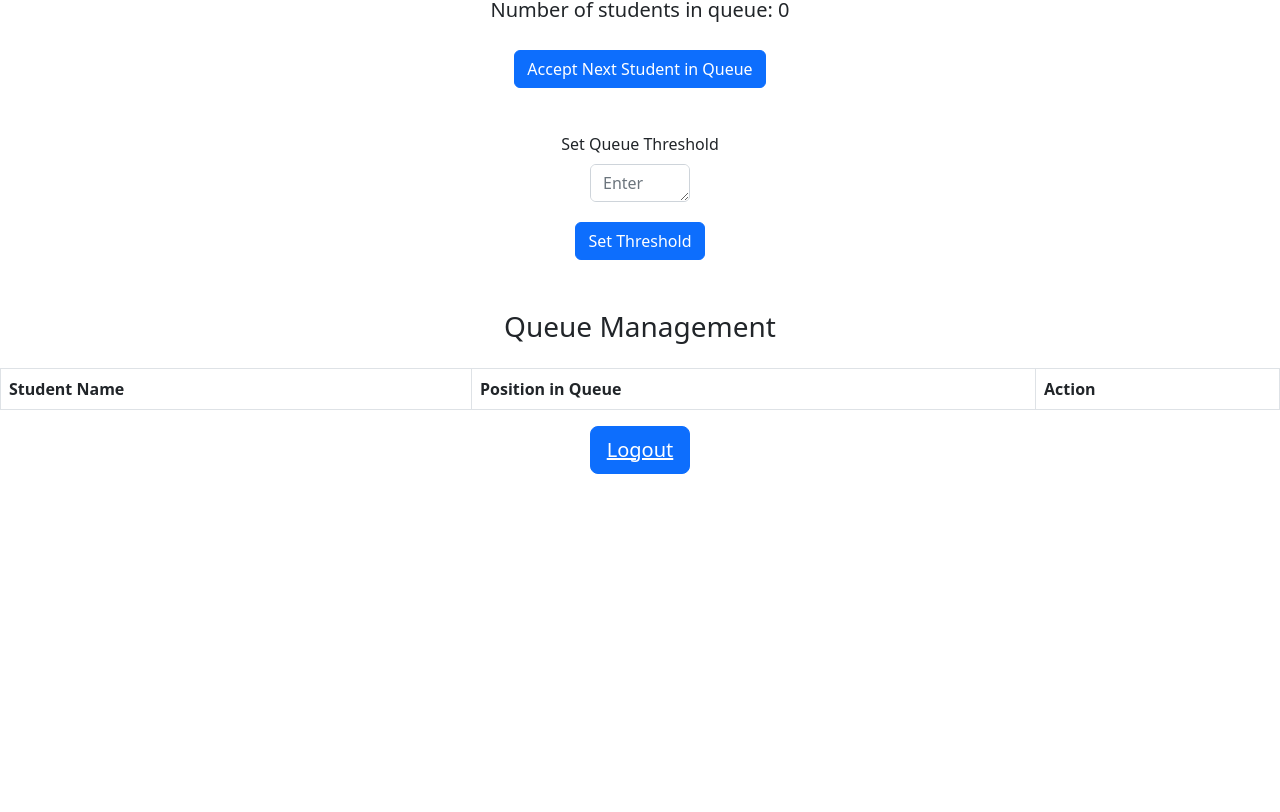
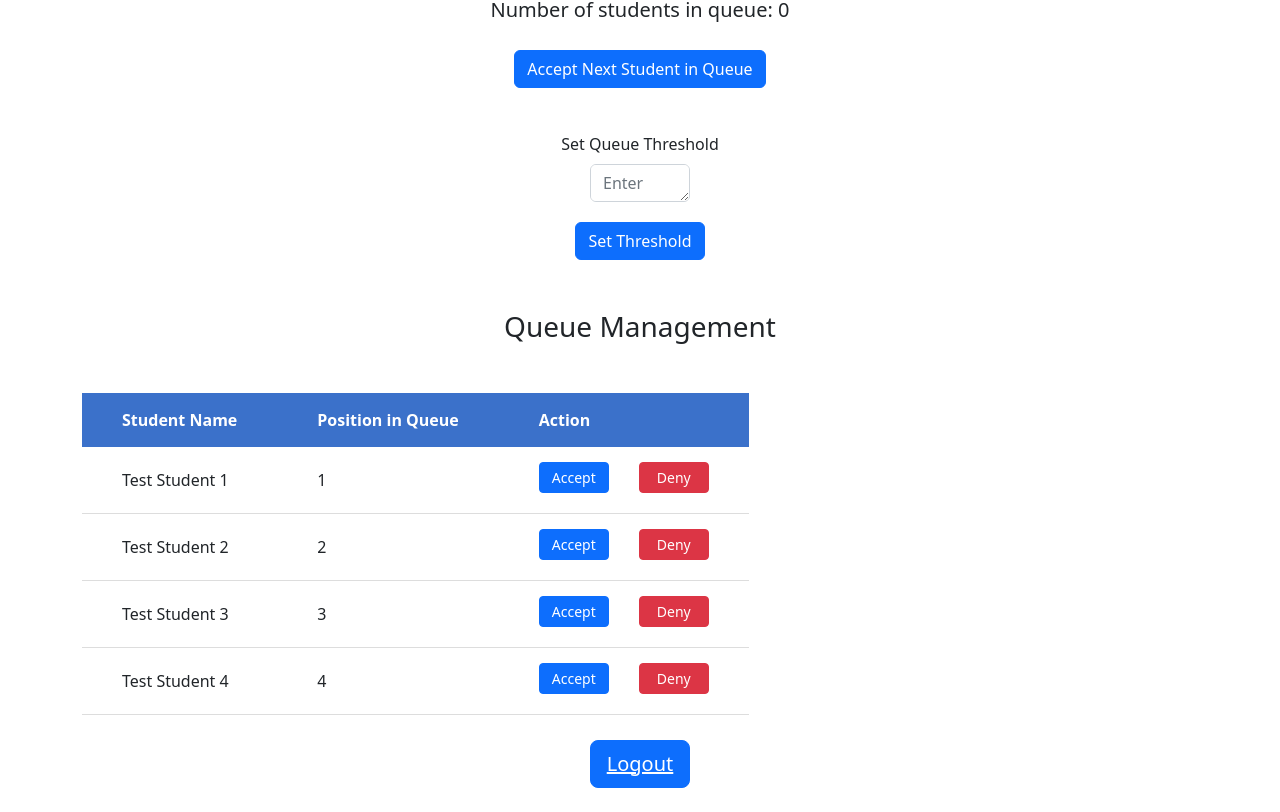
Before and after one commit to LucasStevenson/CS151-CareerQ, a React (Create React App) app in the folder frontend/: page /company in a window 1280 px wide. Shown: the part 505-1317 px from the top of the page. Before the commit the page ends 1003 px from the top, so only its background shows below. Built offline with nearby package versions, Linux system fonts and the light colour scheme.

Commit message:
fixing issues with aligning tables

```diff
--- a/frontend/src/components/Company.js
+++ b/frontend/src/components/Company.js
@@ -1,5 +1,6 @@
 import React, { useState } from 'react';
-import { Button, Form, Table } from 'react-bootstrap';
+import { Container, Row, Col, Button, Modal, Form } from "react-bootstrap";
+import styles from "../Module/EventManagement.module.css";
 import { Link, useNavigate } from "react-router-dom";
 
 const Company = () => {
@@ -189,10 +190,13 @@ const Company = () => {
                     </div>
                 </Form>
             </div>
+            <h3 className="mb-4 font-weight-normal text-center">Queue Management</h3>
 
+            <Container>
+                <Row>
+                    <Col>
                         <div>
-                <h3 className="mb-4 font-weight-normal text-center">Queue Management</h3>
-                <Table striped bordered hover>
+                            <table className={styles.contentTable}>
                                 <thead>
                                     <tr>
                                         <th>Student Name</th>
@@ -200,7 +204,7 @@ const Company = () => {
                                         <th>Action</th>
                                     </tr>
                                 </thead>
-                    <tbody>
+                                <tbody className={styles.scrollableTbody}>
                                     {queue.map((student, index) => {
                                         return (
                                             <tr key={index}>
@@ -213,9 +217,102 @@ const Company = () => {
                                             </tr>
                                         );
                                     })}
+                                    <tr>
+                                        <td>Test Student 1</td>
+                                        <td>1</td>
+                                        <td>
+                                            <div style={{ display: 'flex', gap: '30px' }}>
+                                                <Button
+                                                    className={styles.actionButton}
+                                                    variant="primary"
+                                                    size="sm"
+                                                >
+                                                    Accept
+                                                </Button>
+                                                <Button
+                                                    className={styles.actionButton}
+                                                    variant="danger"
+                                                    size="sm"
+                                                >
+                                                    Deny
+                                                </Button>
+                                            </div>
+                                        </td>
+                                    </tr>
+                                    <tr>
+                                        <td>Test Student 2</td>
+                                        <td>2</td>
+                                        <td>
+                                            <div style={{ display: 'flex', gap: '30px' }}>
+                                                <Button
+                                                    className={styles.actionButton}
+                                                    variant="primary"
+                                                    size="sm"
+                                                >
+                                                    Accept
+                                                </Button>
+                                                <Button
+                                                    className={styles.actionButton}
+                                                    variant="danger"
+                                                    size="sm"
+                                                >
+                                                    Deny
+                                                </Button>
+                                            </div>
+                                        </td>
+                                    </tr>
+                                    <tr>
+                                        <td>Test Student 3</td>
+                                        <td>3</td>
+                                        <td>
+                                            <div style={{ display: 'flex', gap: '30px' }}>
+                                                <Button
+                                                    className={styles.actionButton}
+                                                    variant="primary"
+                                                    size="sm"
+                                                >
+                                                    Accept
+                                                </Button>
+                                                <Button
+                                                    className={styles.actionButton}
+                                                    variant="danger"
+                                                    size="sm"
+                                                >
+                                                    Deny
+                                                </Button>
+                                            </div>
+                                        </td>
+                                    </tr>
+                                    <tr>
+                                        <td>Test Student 4</td>
+                                        <td>4</td>
+                                        <td>
+                                            <div style={{ display: 'flex', gap: '30px' }}>
+                                                <Button
+                                                    className={styles.actionButton}
+                                                    variant="primary"
+                                                    size="sm"
+                                                >
+                                                    Accept
+                                                </Button>
+                                                <Button
+                                                    className={styles.actionButton}
+                                                    variant="danger"
+                                                    size="sm"
+                                                >
+                                                    Deny
+                                                </Button>
+                                            </div>
+                                        </td>
+                                    </tr>
                                 </tbody>
-                </Table>
+                            </table>
                         </div>
+                    </Col>
+                </Row >
+            </Container>
+
+
             <div className="d-flex justify-content-center">
                 <Button variant="primary" type="submit" block size="lg" className="mb-4 font-weight-normal text-center">
                     <Link to="/Login" style={{ color: 'white' }}>Logout </Link>
```
Lines whose indentation alone changed are shown as unchanged.
